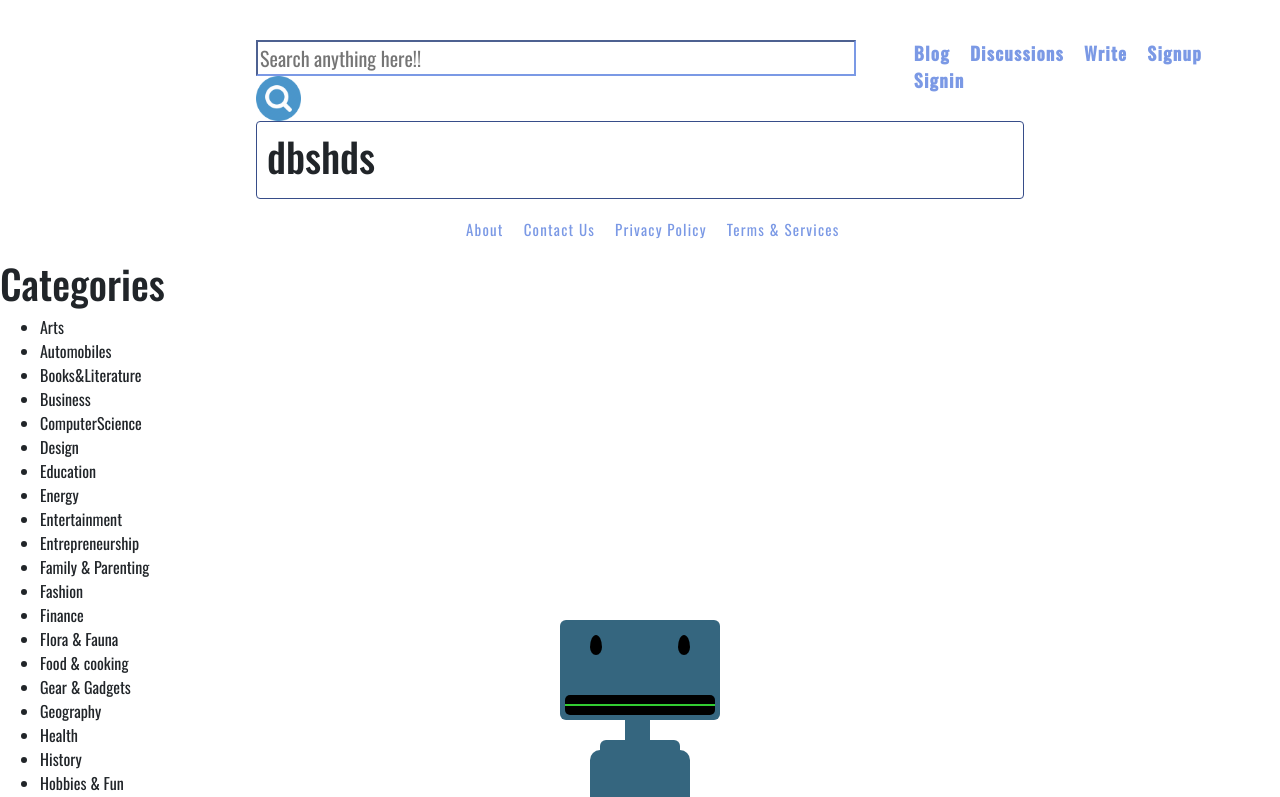
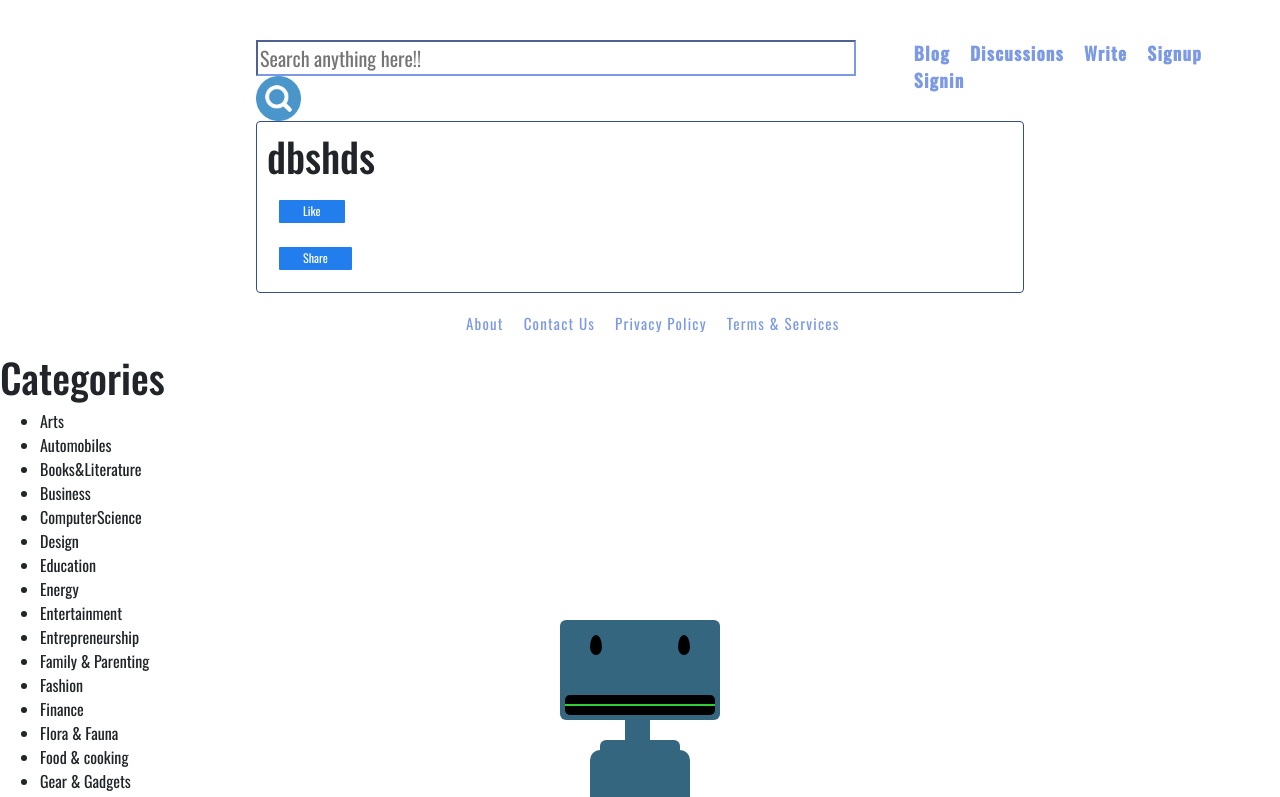
Before and after one commit to ShrutikaSingh/nblik_frontend, a React (Create React App) app: page /blog in a window 1280 px wide. Shown: the top 797 px of the page. Built offline with nearby package versions, Linux system fonts and the light colour scheme.

Commit message:
update card of main blog page

```diff
--- a/src/containers/UI/Card/index.js
+++ b/src/containers/UI/Card/index.js
@@ -1,10 +1,13 @@
 import React from 'react'
 import './style.css';
+import BlogButton from '../Buttons/BlogButton';
 
 const Card=(props)=>{
   return(
     <div className="card">
     <h1>dbshds</h1>
+    <BlogButton data="Like" page="blog"/>
+    <BlogButton data="Share" page="blog"/>
     </div>
   )
 }
```
